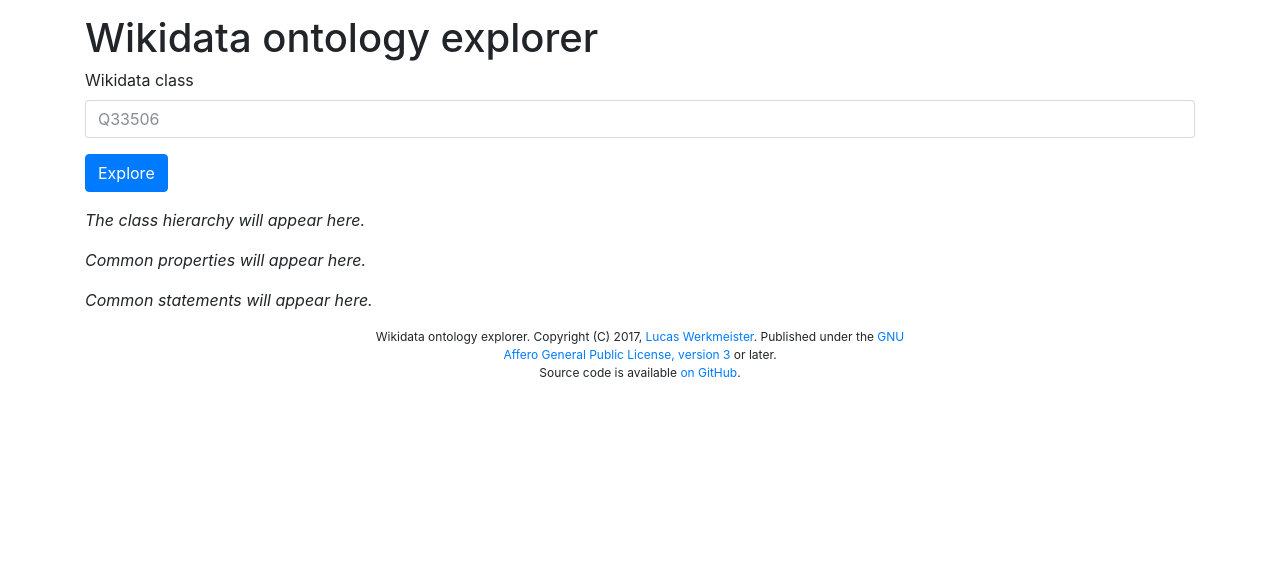
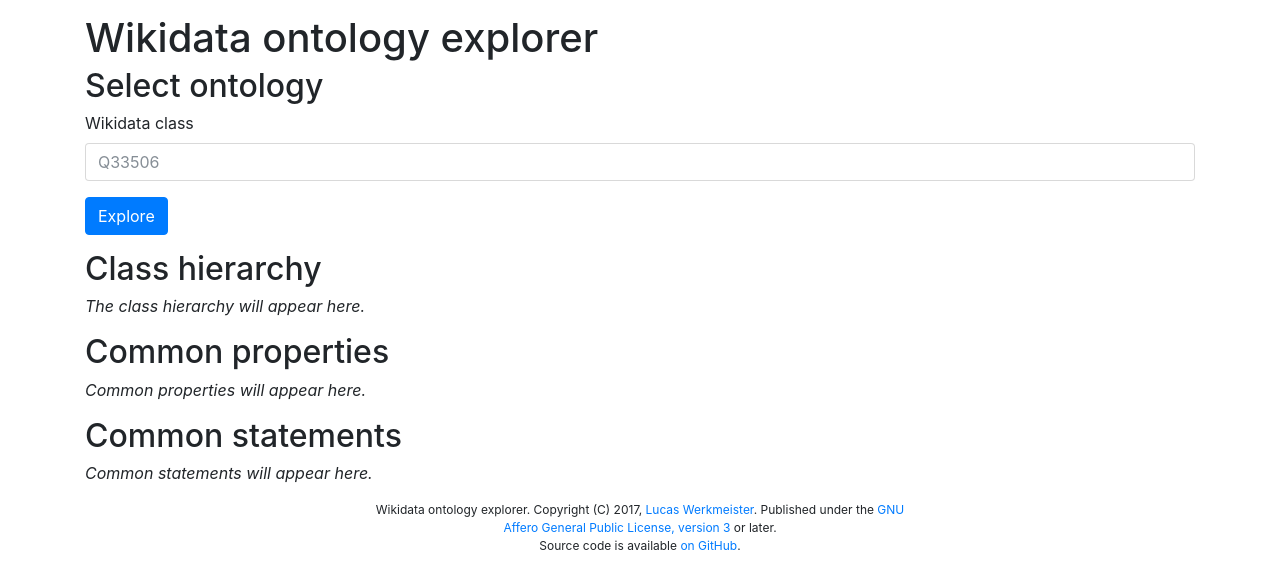
Before and after one commit to lucaswerkmeister/wikidata-ontology-explorer, a plain HTML site: page index.html in a window 1280 px wide. Drawn offline with nearby package versions, Linux system fonts and the light colour scheme.

Commit message:
Add headings

```diff
--- a/index.html
+++ b/index.html
@@ -11,6 +11,7 @@
   <body class="container my-3" vocab="https://schema.org/" typeof="SoftwareApplication">
     <h1 property="name">Wikidata ontology explorer</h1>
     <form id="mainForm">
+      <h2>Select ontology</h2>
       <div class="form-group">
         <label for="wikidataClass">Wikidata class</label>
         <input type="text" required pattern="Q[1-9][0-9]*" title="Wikidata entity ID" class="form-control" id="wikidataClass" placeholder="Q33506">
@@ -18,12 +19,15 @@
       <button type="submit" class="btn btn-primary">Explore</button>
     </form>
     <div class="my-3">
+      <h2>Class hierarchy</h2>
       <i id="classHierarchy">The class hierarchy will appear here.</i>
     </div>
     <div class="my-3">
+      <h2>Common properties</h2>
       <i id="commonProperties">Common properties will appear here.</i>
     </div>
     <div class="my-3">
+      <h2>Common statements</h2>
       <i id="commonStatements">Common statements will appear here.</i>
     </div>
     <footer class="mx-auto">
```
